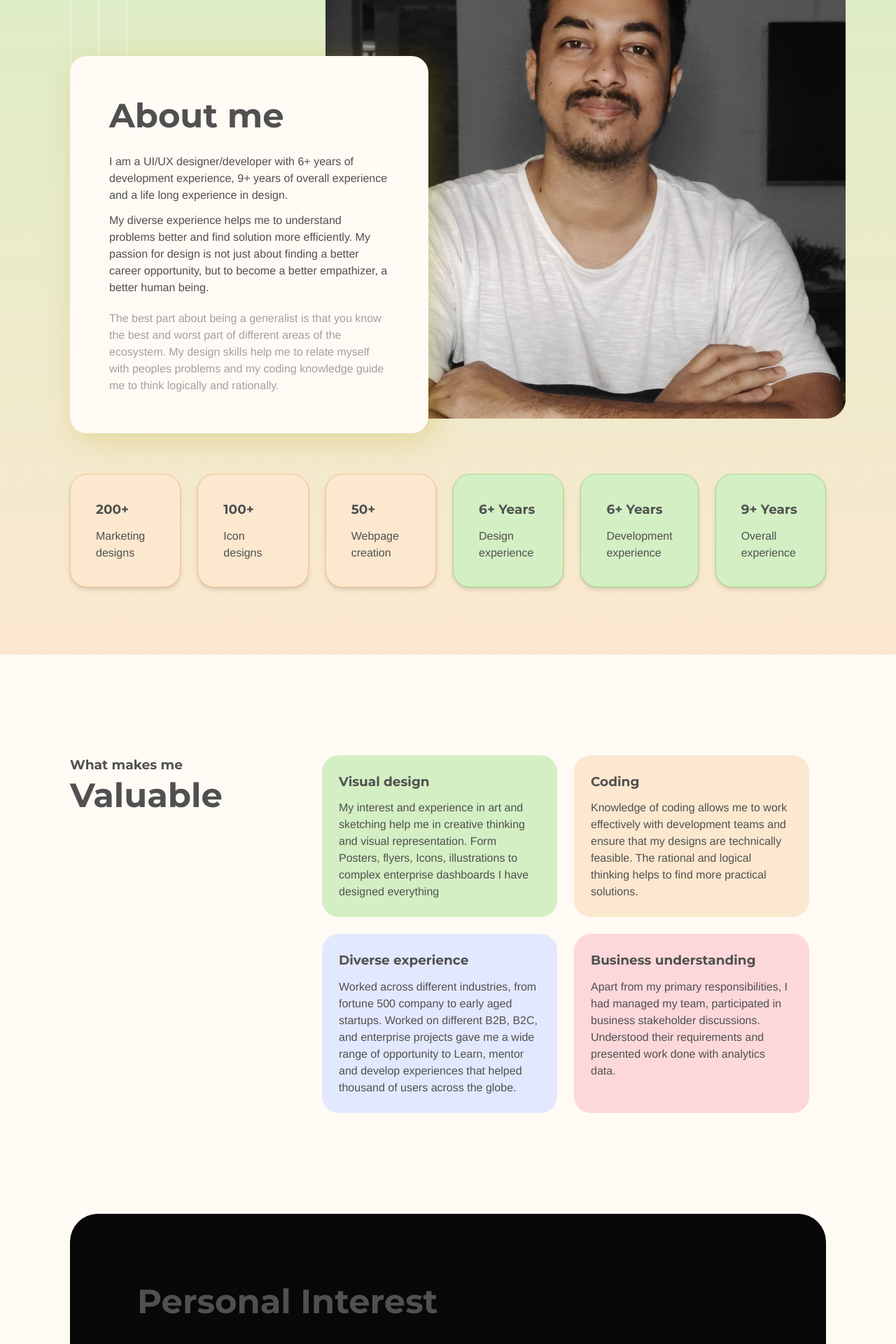
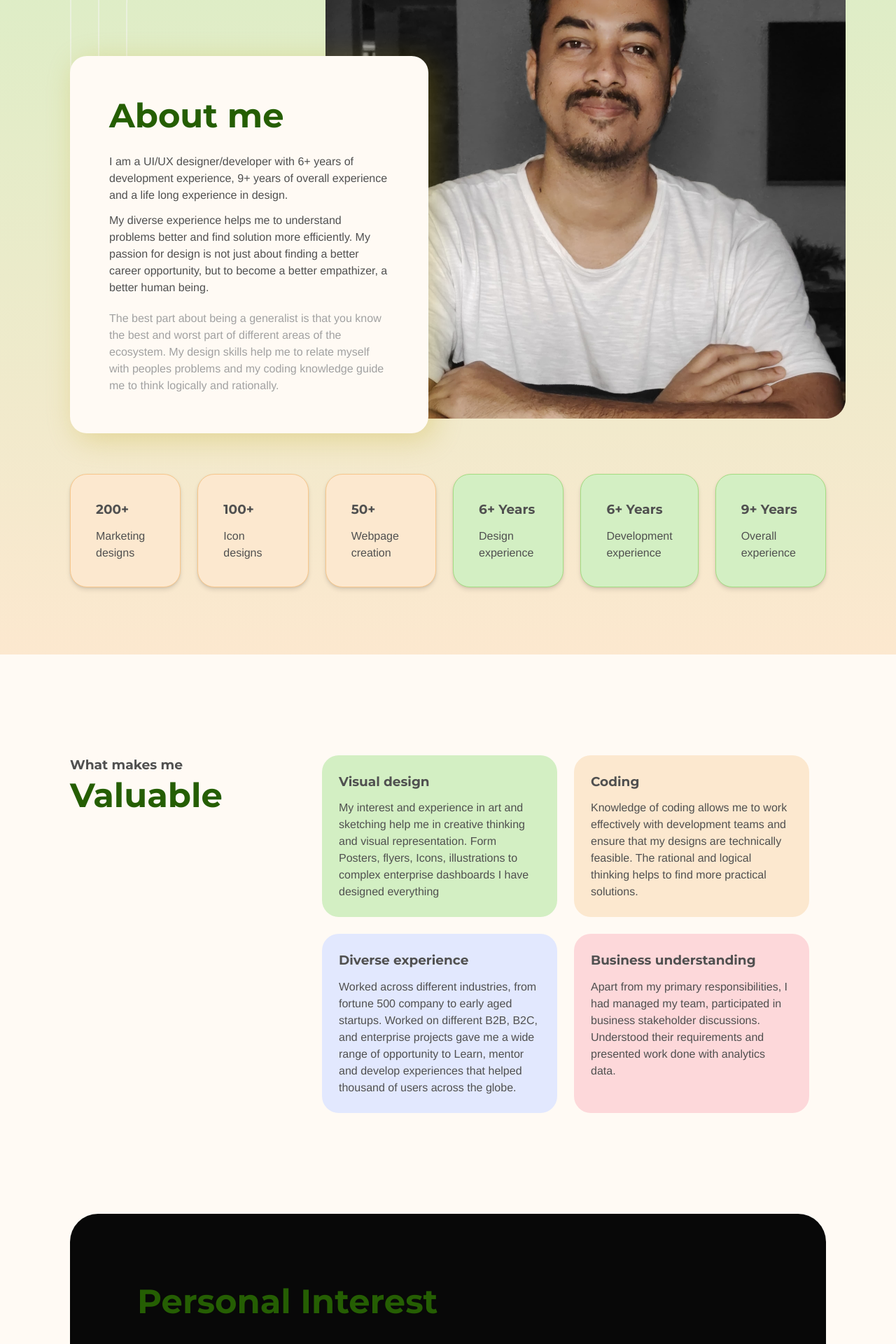
Before and after one commit to prandeep09/prandeepdas-porfolio, a React (Vite) app: page /About in a window 1280 px wide. Shown: the part 360-2280 px from the top of the page at 70% size. Built offline with nearby package versions, Linux system fonts and the light colour scheme.

Commit message:
margin changes in hero and footer section

```diff
--- a/package.json
+++ b/package.json
@@ -5,8 +5,6 @@
   "version": "0.0.0",
   "type": "module",
   "scripts": {
-    "predeploy": "npm run build",
-    "deploy": "gh-pages -d build",
     "dev": "vite",
     "build": "vite build",
     "lint": "eslint .",
@@ -26,7 +24,6 @@
     "eslint-plugin-react": "^7.35.0",
     "eslint-plugin-react-hooks": "^5.1.0-rc.0",
     "eslint-plugin-react-refresh": "^0.4.9",
-    "gh-pages": "^6.1.1",
     "globals": "^15.9.0",
     "vite": "^5.4.1"
   }
--- a/src/App.css
+++ b/src/App.css
@@ -28,7 +28,6 @@
   font-size: var(--fontSize-hero-heading);
   font-weight: var(--fontWight-bold);
   line-height: var(--lineHeight-hero-heading);
-  margin-bottom: var(--mb--heroHeading);
 }
 .heading__XL {
   font-size: var(--fontSize-heading-XL);
@@ -68,7 +67,6 @@
   font-size: var(--fontSize-paragraph-hero);
   font-weight: var(--fontWight-regular);
   line-height: var(--lineHeight-paragraph-hero);
-  margin-bottom: var(--mb--heroParagraph);
 }
 
 .paragraph__section {
--- a/src/components/groups/Hero.jsx
+++ b/src/components/groups/Hero.jsx
@@ -15,7 +15,7 @@ const Hero = () => {
           {/* HERO SECTION LEFT */}
           <div className="hero__right-wrapper">
             <h6 className="heading__S mg-b-24">Prandeep Das</h6>
-            <h1 className="heading__hero">
+            <h1 className="heading__hero mg-b-24">
               <span className="clr-green-darker ">
                 Design & Code Alchemist:
               </span>{" "}
@@ -23,7 +23,7 @@ const Hero = () => {
                 Crafting User Experiences
               </span>
             </h1>
-            <p className="paragraph__hero">
+            <p className="paragraph__hero mg-b-24">
               “Crafting seamless experiences by day, coding pixel-perfect
               websites by night – meet the UX designer who bridges design and
               development.” 🌟💻
--- a/src/pages/Home/About.jsx
+++ b/src/pages/Home/About.jsx
@@ -34,7 +34,7 @@ const About = (props) => {
               />
             </div>
             <div className="about__intro-description">
-              <h1 className="heading__XL mg-b-24">About me</h1>
+              <h1 className="heading__XL mg-b-24 clr-green-darker">About me</h1>
               <p className="mg-b-12">
                 I am a UI/UX designer/developer with 6+ years of development
                 experience, 9+ years of overall experience and a life long
@@ -85,11 +85,11 @@ const About = (props) => {
           <article className="section-wrapper about__value--wrapper">
             <div className="about__value--title ">
               <h3>What makes me</h3>
-              <h1 className="heading__XL">Valuable</h1>
+              <h1 className="heading__XL clr-green-darker">Valuable</h1>
             </div>
             <div className="about__value-decriptionBox">
               <div className="about__value-decription">
-                <h4 className="heading__S mg-b-12">Visual design</h4>
+                <h4 className="heading__S mg-b-12 ">Visual design</h4>
                 <p>
                   My interest and experience in art and sketching help me in
                   creative thinking and visual representation. Form Posters,
@@ -130,7 +130,7 @@ const About = (props) => {
         </section>
         <section className="about__interest">
           <article className="section-wrapper about__interest--wrapper">
-            <h2 className="heading__XL">Personal Interest</h2>
+            <h2 className="heading__XL clr-green-darker">Personal Interest</h2>
             <div className="about__interest--info">
               <div className="about__interst--list">
                 <p>Drawing</p>
@@ -154,7 +154,9 @@ const About = (props) => {
 
         <section className="about__skills">
           <article className="section-wrapper about__skills--wrapper">
-            <h1 className="about__skills--title heading__XL">My key skills</h1>
+            <h1 className="about__skills--title heading__XL clr-green-darker">
+              My key skills
+            </h1>
             <div className="about__skills--description">
               <div className="about__skills--descriptionBox">
                 <h4 className="heading__S mg-b-12">Design Skills</h4>
```
